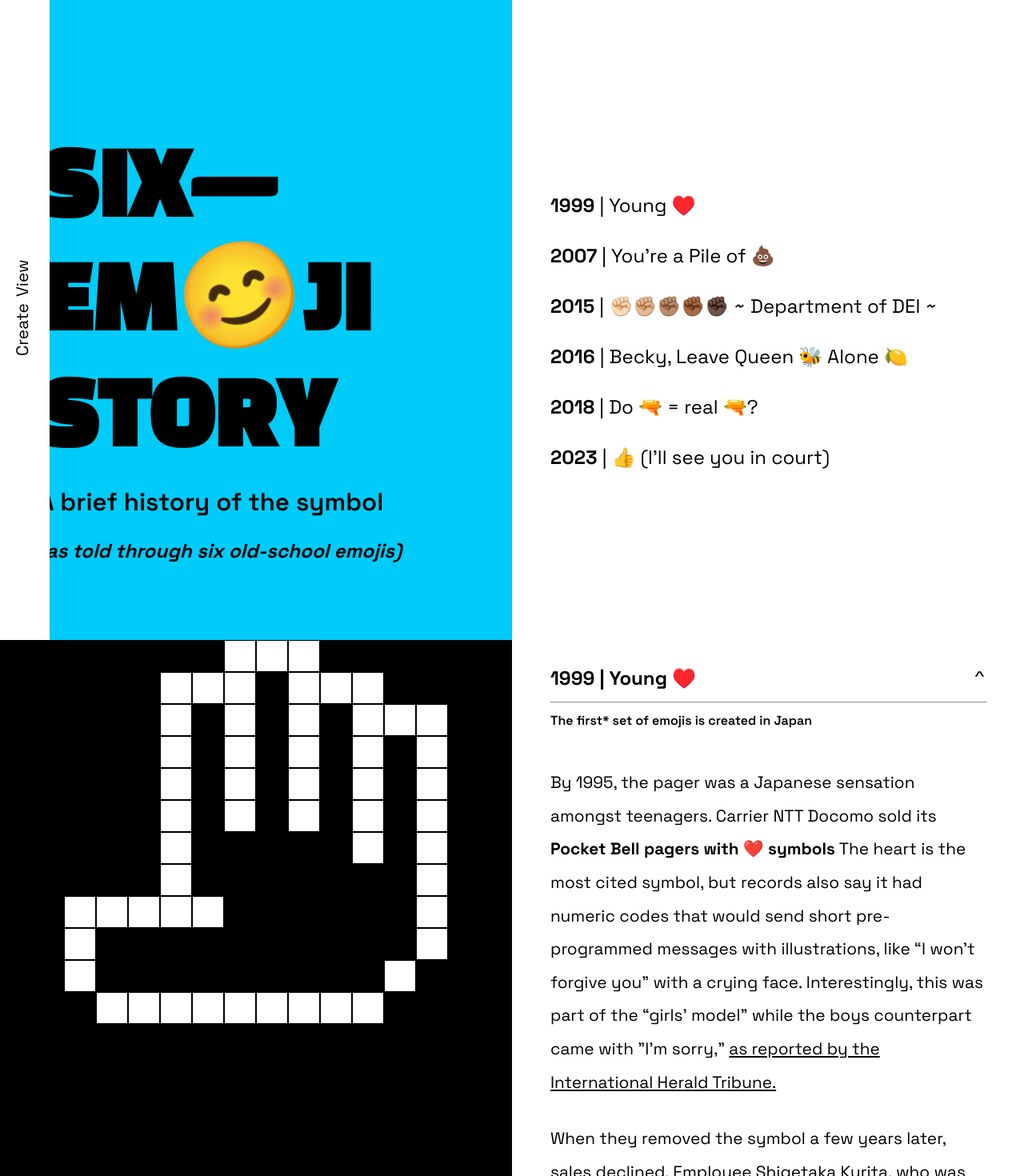
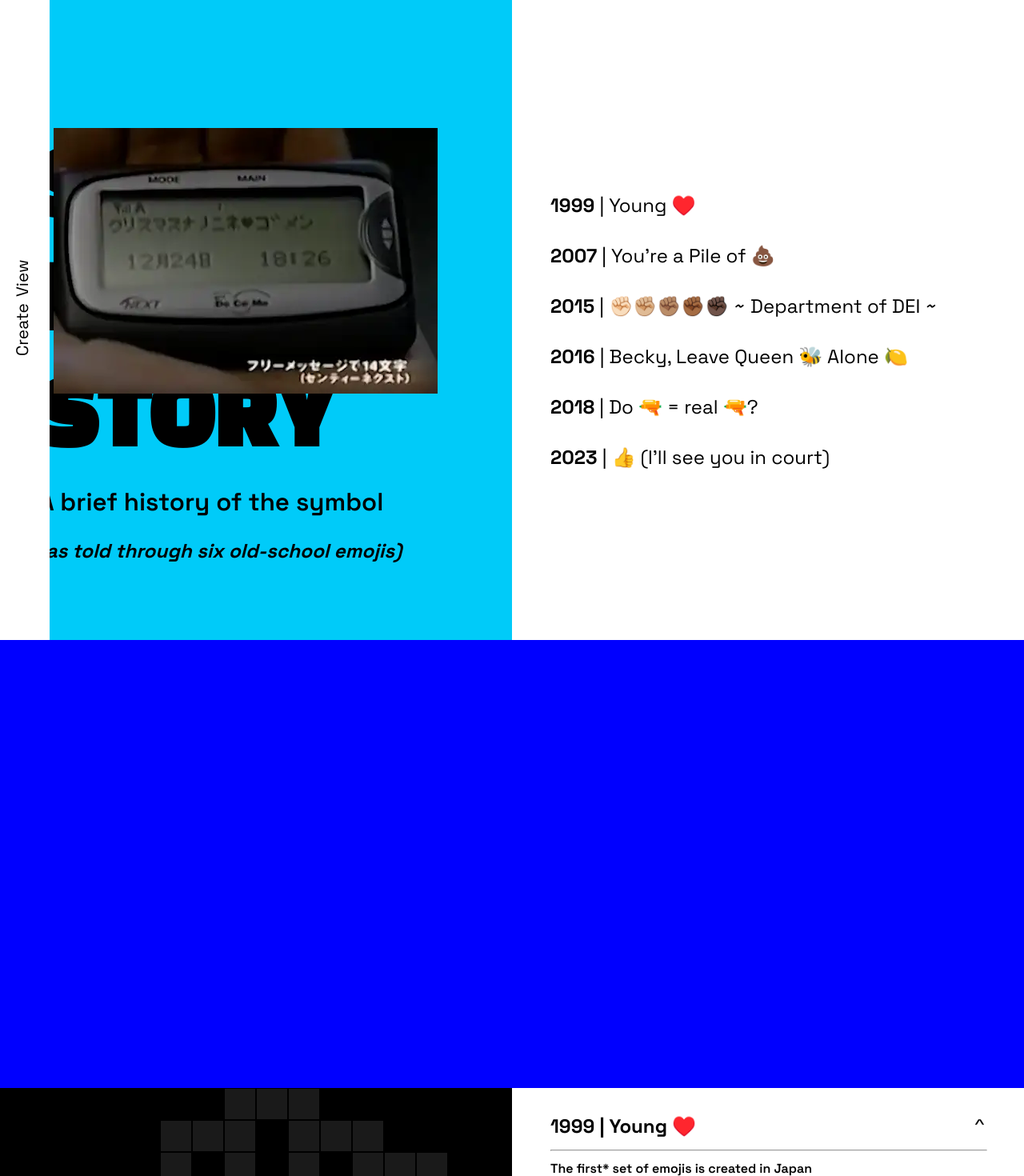
Before and after one commit to divya-mehra/sixemojistory, a React (Vite) app: page / in a window 1280 px wide. Shown: the top 1470 px of the page at 80% size. Built offline with nearby package versions, Linux system fonts and the light colour scheme; a web font is replaced by a local one.

Commit message:
correct image position

```diff
--- /dev/null
+++ b/src/panels/grid-panel/GridImage.jsx
@@ -0,0 +1,15 @@
+const GridImage = () => {
+  return (
+    <img
+      style={{
+
+        // opacity: 1,
+        // zIndex: 1000,
+      }}
+      src={`/images/pocketbell.png`}
+      alt=" Image"
+    ></img>
+  );
+};
+
+export default GridImage;
--- a/src/panels/grid-panel/GridPanel.jsx
+++ b/src/panels/grid-panel/GridPanel.jsx
@@ -1,10 +1,11 @@
 import styles from "../panel.module.css";
 import GridRect from "./GridRect";
+import GridImage from "./GridImage"
 import { useState } from "react";
 
 // TODO: add padding-bottom for last emoji
 
-const GridPanel = ({ currentEmoji }) => {
+const GridPanel = ({ currentEmoji, isElementInCenter }) => {
   // make grid
 
   const divArr = [];
@@ -14,15 +15,17 @@ const GridPanel = ({ currentEmoji }) => {
   }
 
   return (
-    <div className={styles.gridContainer}
-    style={{ paddingTop: currentEmoji === "heart" ? "25vh" : "0px",
-
-   }}
+    <div
+      className={styles.gridContainer}
+      style={{
+        paddingTop: currentEmoji === "heart" ? "25vh" : "0px",
+      }}
     >
       <div
         className={`${styles.grid}`}
         // style={{ paddingBottom: currentEmoji === "hand" ? "25%" : "0px" }}
-
+        style={{ opacity: isElementInCenter.ref1 ? 0.1 : 1,
+          zIndex: isElementInCenter.ref1 ? 1 : 2, }}
       >
         {divArr.map((item) => {
           return (
@@ -30,6 +33,18 @@ const GridPanel = ({ currentEmoji }) => {
           );
         })}
       </div>
+        <div
+        className={styles.gridImage}
+        style={{
+          opacity: isElementInCenter.ref1 ? 1 : 0,
+          zIndex: isElementInCenter.ref1 ? 5 : 1,
+
+        }}
+        >
+          <GridImage/>
+        </div>
+
+
     </div>
   );
 };
--- a/src/panels/panel.module.css
+++ b/src/panels/panel.module.css
@@ -41,7 +41,7 @@
 }
 
 .gridContainer {
-  /* position: relative;  */
+  position: relative;
   height: 100%;
 }
 
@@ -50,14 +50,28 @@
   margin: 0 auto;
   top: calc(50vh - 240px);
   /* bottom: calc(50% - 50vh);*/
-  padding-top: 50%-240px;
+  /* padding-top: 50%-240px; */
   /* transform: translateY(-50%) */
   width: 480px; /* 12 columns * 40px */
   height: 480px;
   display: grid;
   grid-template-columns: repeat(12, 40px);
   grid-template-rows: repeat(12, 40px);
+  transition: opacity 1s;
+  z-index: -1;
 }
+
+.gridImage {
+  margin: 0 auto;
+  transition: opacity 0.3s;
+  width: 50vw; /* 50% of the viewport width */
+  height: auto; /* Maintain aspect ratio */
+  position: fixed; /* Position it outside the grid container */
+  top: calc(50vh - 240px);
+  left: calc(24vw - 240px);
+  z-index: 2; /* Set a z-index to place it above other elements if necessary */
+}
+
 
 
 
--- a/src/story/MainStory.jsx
+++ b/src/story/MainStory.jsx
@@ -11,7 +11,7 @@ const MainStory = ({emojis}) => {
 
   return (
     <Grid container>
-
+        <Grid item xs={12} style={{height: "70vh", backgroundColor: "blue"}}></Grid>
         <Section currentEmoji={currentEmoji} setCurrentEmoji={setCurrentEmoji} emojis={firstSetEmojis}/>
 
     </Grid>
--- a/src/story/Section.jsx
+++ b/src/story/Section.jsx
@@ -5,7 +5,6 @@ import TextPanel from "../panels/text-panel/TextPanel";
 import styles from "./story.module.css";
 
 const Section = ({ currentEmoji, setCurrentEmoji, emojis }) => {
-
   const refs = {
     ref1: useRef(null),
     ref2: useRef(null),
@@ -19,13 +18,15 @@ const Section = ({ currentEmoji, setCurrentEmoji, emojis }) => {
     // Add more refs if needed
   });
 
+  return (
 
-
-  return (
     <Grid container>
       {/* Grid on Left */}
       <Grid item xs={6} className={styles.gridSection}>
-        <GridPanel currentEmoji={currentEmoji} />
+        <GridPanel
+          currentEmoji={currentEmoji}
+          isElementInCenter={isElementInCenter}
+        />
       </Grid>
       {/* Text on Right */}
       <Grid item xs={6}>
```
Lines whose indentation alone changed are shown as unchanged.
